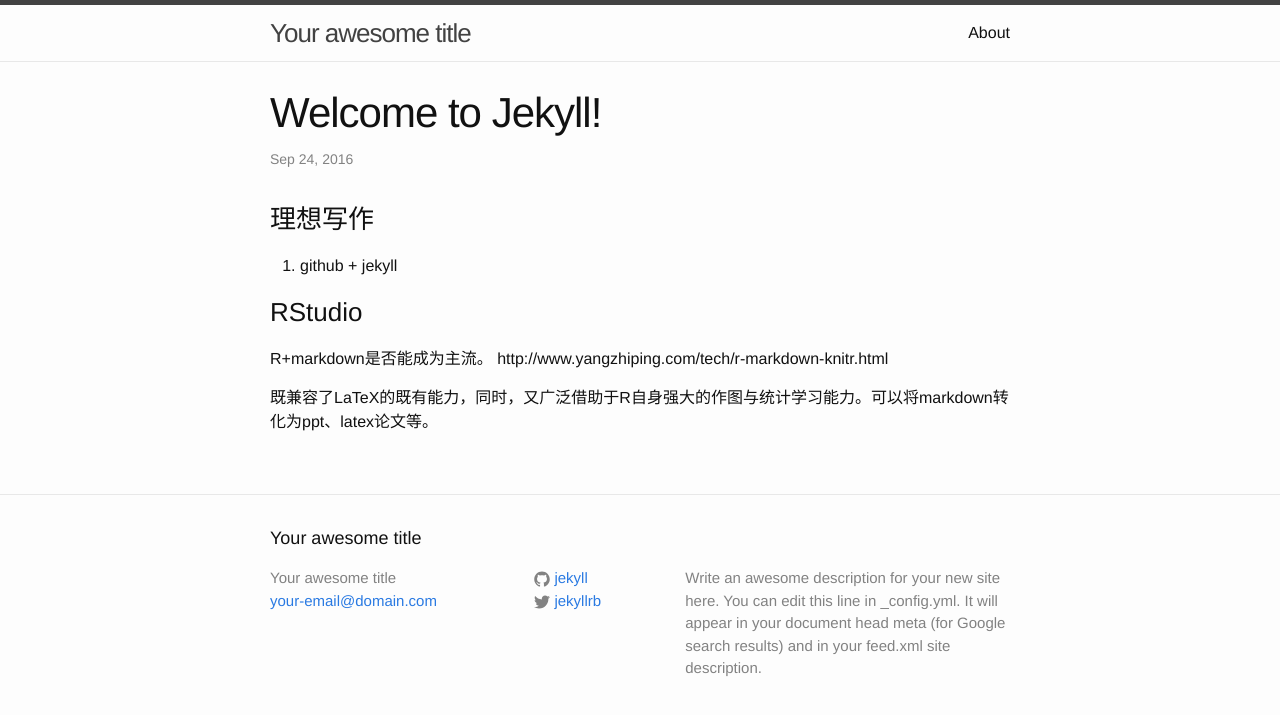
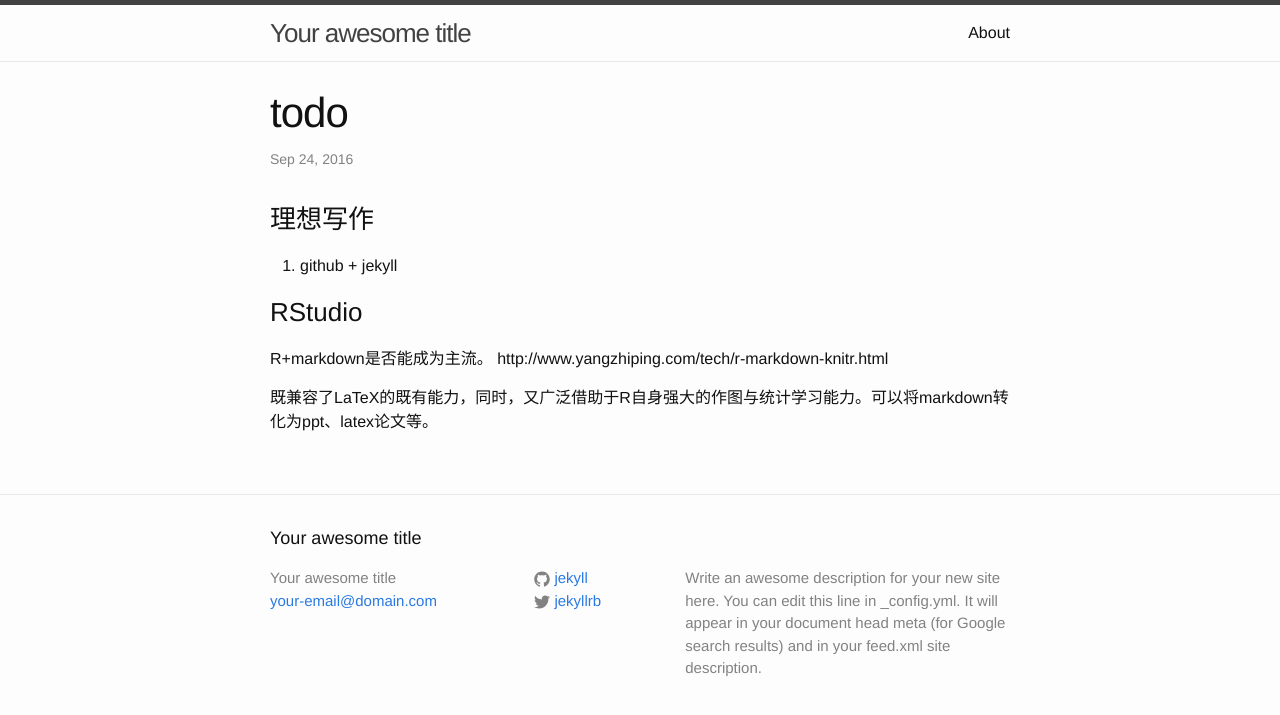
Before and after one commit to sunxs1101/sunxs1101.github.io, a Jekyll site: the page built from _posts/2017-04-04-todo.md, in a window 1280 px wide. Shown: the top 715 px of the page. Built offline with Jekyll 4.4.1, drawn with Linux system fonts in a browser that asks for light colours.

Commit message:
Update 2017-04-04-todo.md

```diff
--- a/_posts/2017-04-04-todo.md
+++ b/_posts/2017-04-04-todo.md
@@ -1,6 +1,6 @@
 ---
 layout: post
-title:  "Welcome to Jekyll!"
+title:  "todo"
 date:   2016-09-24 17:46:24 +0800
 categories: todo
 ---
```
